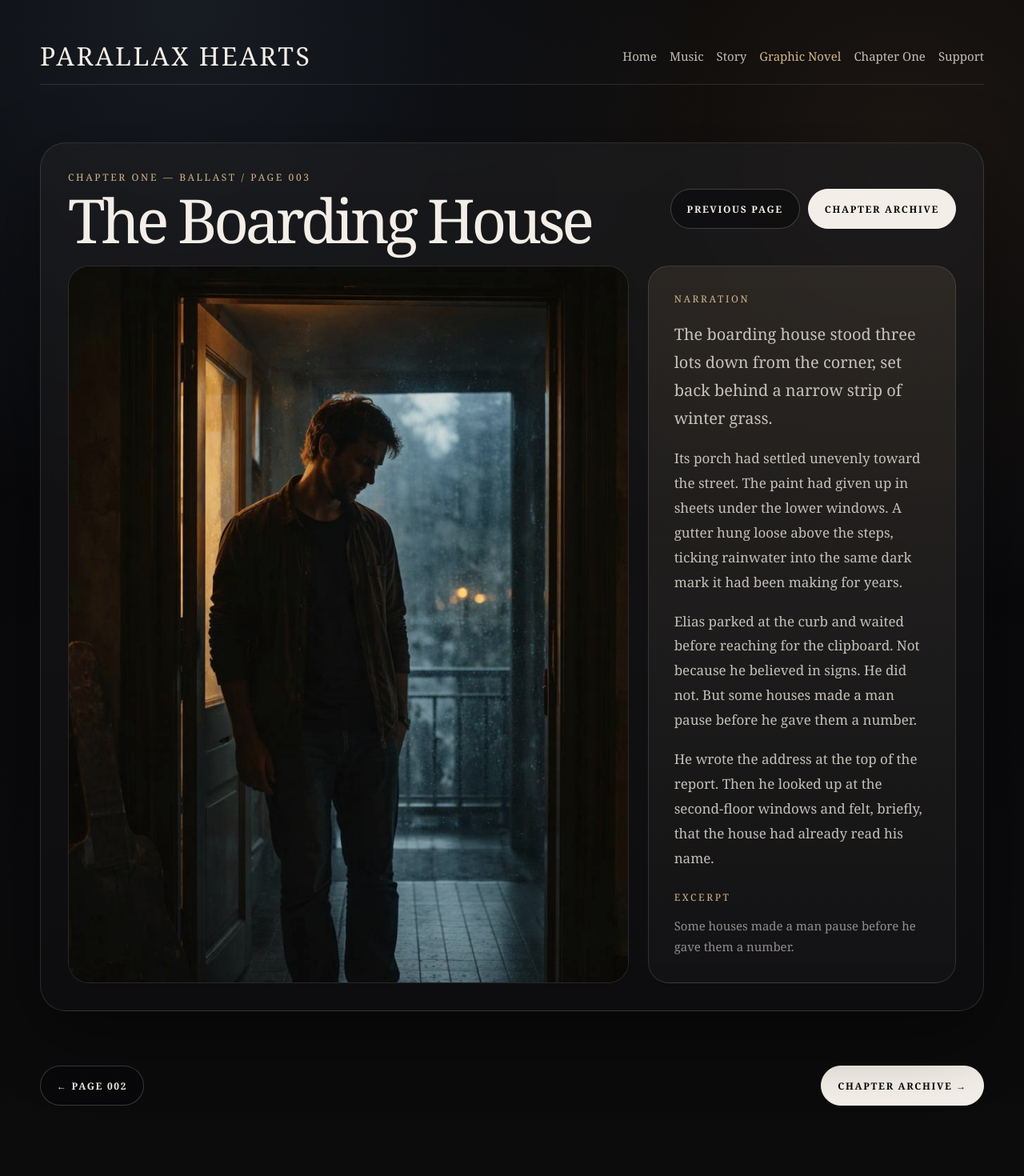
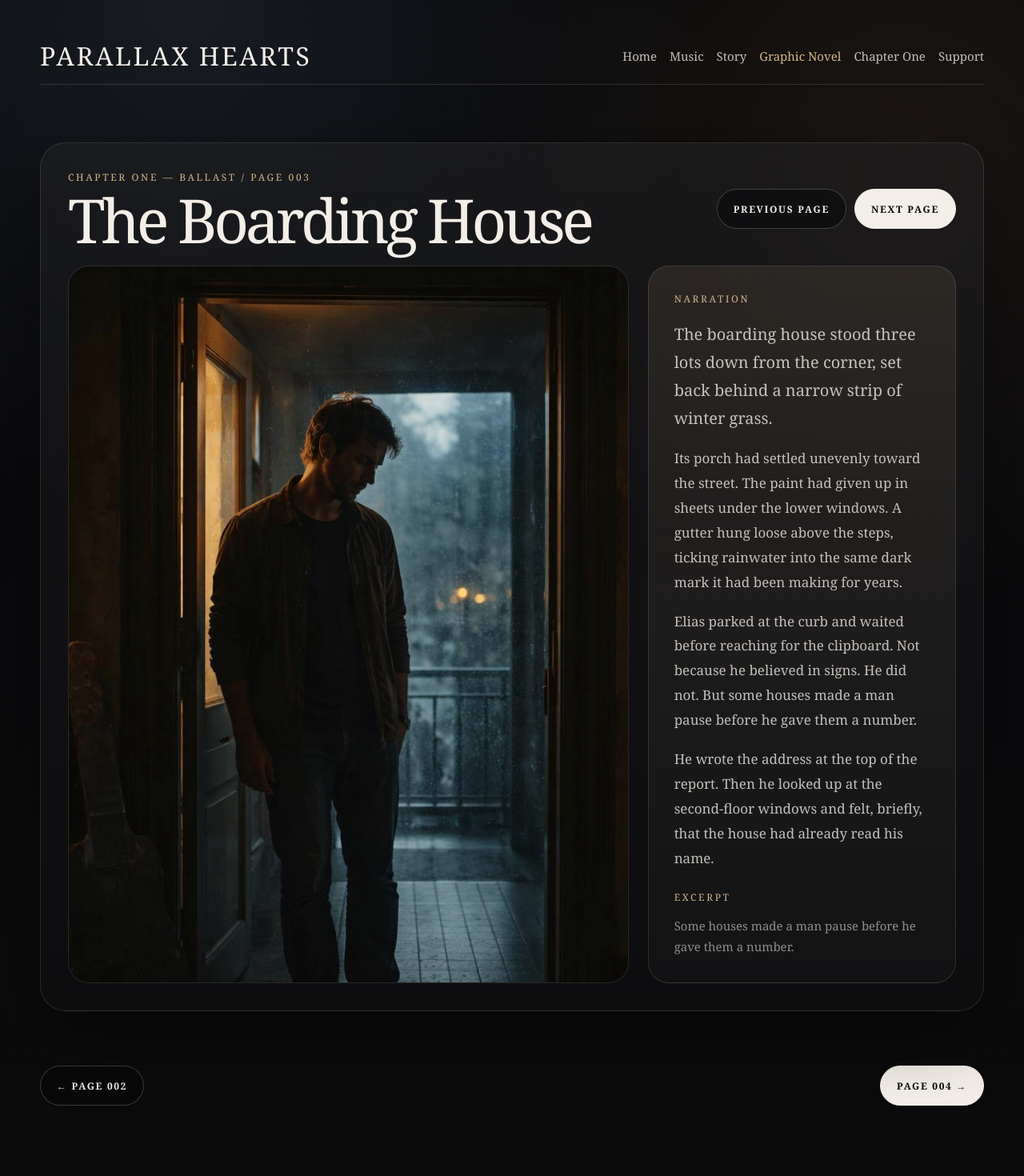
Before and after one commit to chthomps4/parallaxhearts-site, a Next.js app in the folder site/: page /graphic-novel/chapter-one/page-003 in a window 1280 px wide. Shown: the top 1470 px of the page at 80% size. Built offline with nearby package versions, Linux system fonts and the light colour scheme.

Commit message:
Bundle link page 003 to page 004

```diff
--- a/site/app/graphic-novel/chapter-one/page-003/page.tsx
+++ b/site/app/graphic-novel/chapter-one/page-003/page.tsx
@@ -134,8 +134,8 @@ export default function ChapterOnePage003() {
                   Previous Page
                 </Link>
 
-                <Link href="/graphic-novel/chapter-one" className="primary-button">
-                  Chapter Archive
+                <Link href="/graphic-novel/chapter-one/page-004" className="primary-button">
+                  Next Page
                 </Link>
               </div>
             </div>
@@ -247,8 +247,8 @@ export default function ChapterOnePage003() {
               ← Page 002
             </Link>
 
-            <Link href="/graphic-novel/chapter-one" className="primary-button">
-              Chapter Archive →
+            <Link href="/graphic-novel/chapter-one/page-004" className="primary-button">
+              Page 004 →
             </Link>
           </div>
         </div>
```
